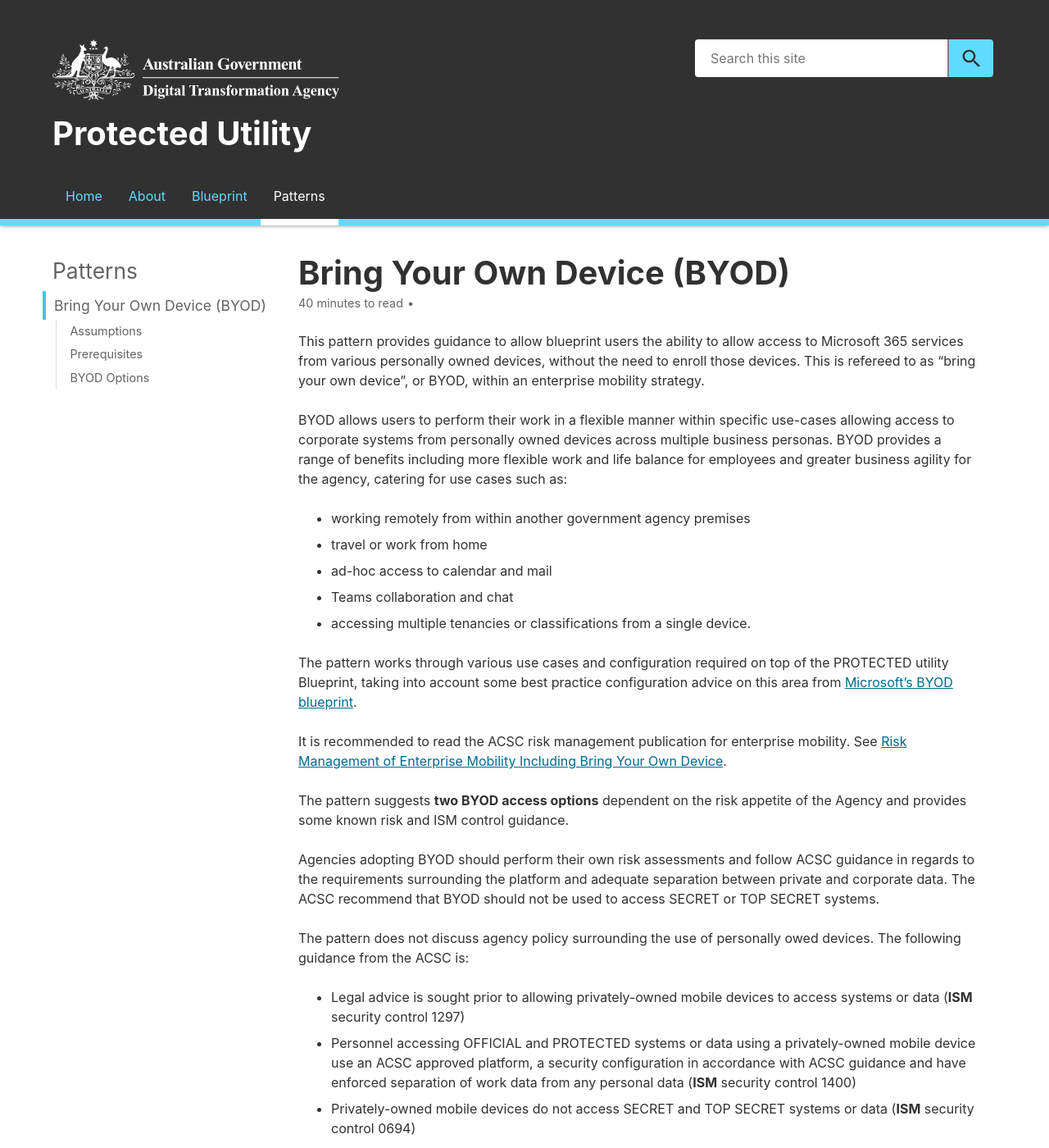
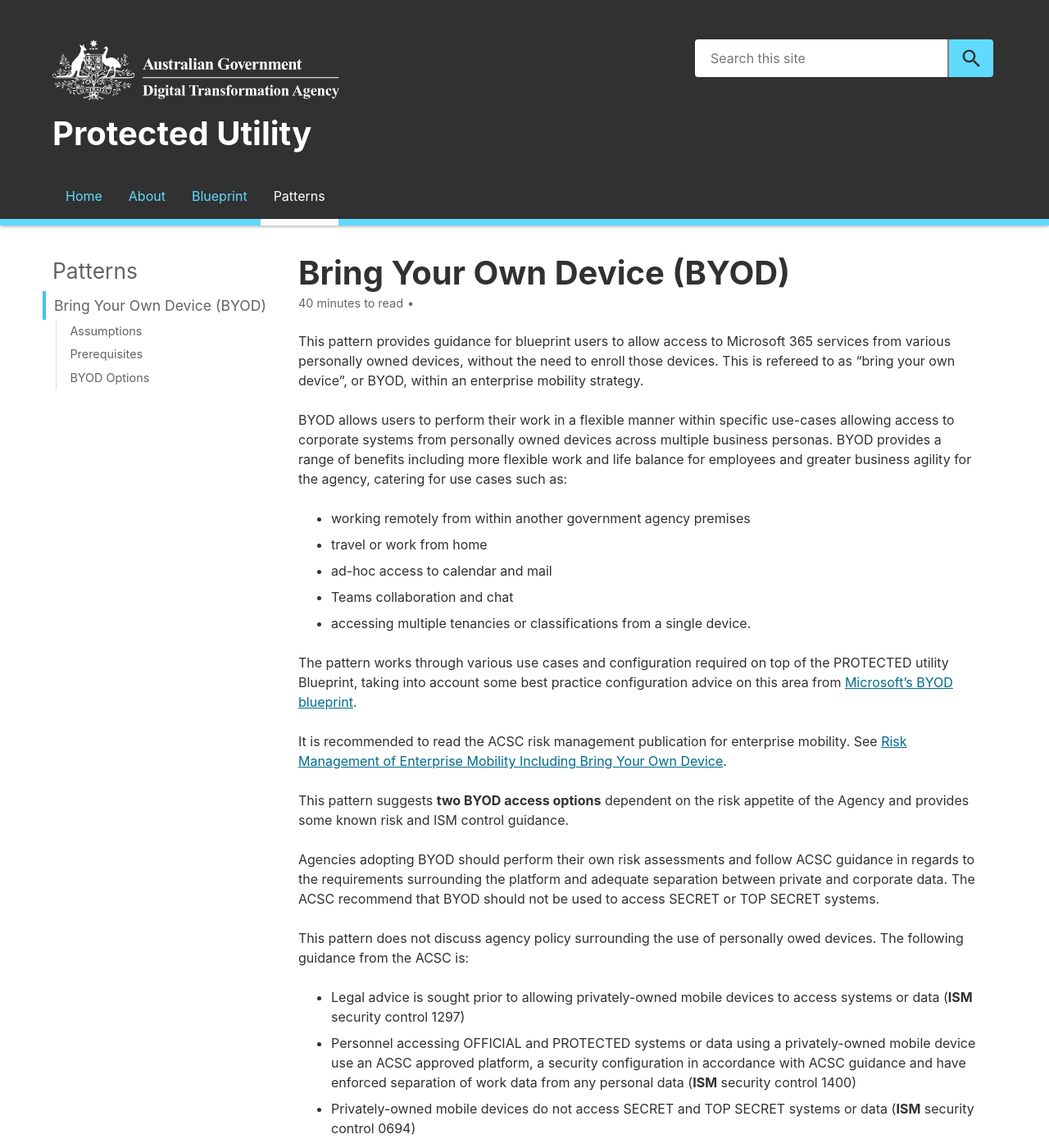
Before and after one commit to ASD-Blueprint/desktop.gov.au, a Jekyll site: the page built from patterns/byod.md, in a window 1280 px wide and 1400 px high. Shown: the whole window at 82% size. Built offline with Jekyll 4.4.1, drawn with Linux system fonts in a browser that asks for light colours; comment, search, counter and statistics services are not loaded; some of the changed text lies outside the part shown.

Commit message:
final grammar updates prior to review

```diff
--- a/patterns/byod.md
+++ b/patterns/byod.md
@@ -4,7 +4,7 @@
 excerpt: BYOD allows users to utilise their own consumer devices and access corporate data and applications securely. Polices can assist with protection of corporate . This pattern provides guidance on how to implement various options within the blueprint but outlines some risks involved on the security posture to PROTECTED while doing this.
 ---
 
-This pattern provides guidance to allow blueprint users the ability to allow access to Microsoft 365 services from various personally owned devices, without the need to enroll those devices. This is refereed to as "bring your own device", or BYOD, within an enterprise mobility strategy.
+This pattern provides guidance for blueprint users to allow access to Microsoft 365 services from various personally owned devices, without the need to enroll those devices. This is refereed to as "bring your own device", or BYOD, within an enterprise mobility strategy.
 
 BYOD allows users to perform their work in a flexible manner within specific use-cases allowing access to corporate systems from personally owned devices across multiple business personas. BYOD provides a range of benefits including more flexible work and life balance for employees and greater business agility for the agency, catering for use cases such as:
 
@@ -18,11 +18,11 @@
 
 It is recommended to read the ACSC risk management publication for enterprise mobility. See [Risk Management of Enterprise Mobility Including Bring Your Own Device](https://www.cyber.gov.au/acsc/view-all-content/publications/risk-management-enterprise-mobility-including-bring-your-own-device).
 
-The pattern suggests **two BYOD access options** dependent on the risk appetite of the Agency and provides some known risk and ISM control guidance.
+This pattern suggests **two BYOD access options** dependent on the risk appetite of the Agency and provides some known risk and ISM control guidance.
 
 Agencies adopting BYOD should perform their own risk assessments and follow ACSC guidance in regards to the requirements surrounding the platform and adequate separation between private and corporate data. The ACSC recommend that BYOD should not be used to access SECRET or TOP SECRET systems.
 
-The pattern does not discuss agency policy surrounding the use of personally owed devices. The following guidance from the ACSC is:
+This pattern does not discuss agency policy surrounding the use of personally owed devices. The following guidance from the ACSC is:
 
 * Legal advice is sought prior to allowing privately-owned mobile devices to access systems or data (**ISM** security control 1297)
 * Personnel accessing OFFICIAL and PROTECTED systems or data using a privately-owned mobile device use an ACSC approved platform, a security configuration in accordance with ACSC guidance and have enforced separation of work data from any personal data (**ISM** security control 1400)
@@ -37,9 +37,9 @@
 * Allows access to some Microsoft 365 applications from personal mobile devices
 * Granular control of user policies, session controls using Microsoft
   Defender for Cloud Apps (requires E5)
+* Intune Application Protection policies to enforce secure containerisation for company data
 * Conditional Access enforced approved apps for Mobile Devices
 * Higher risk than enrolled device in PROTECTED utility
-
 * Suits PROTECTED utility personas for ad-hoc access to Teams, SharePoint and Outlook.
 
 **Virtual Desktop (AVD)**
```
Also changed, not shown: other parts of patterns/byod.md (+2 -2 lines).
